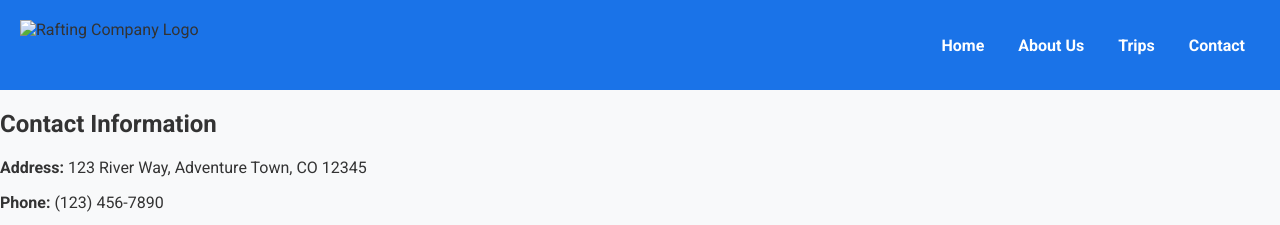
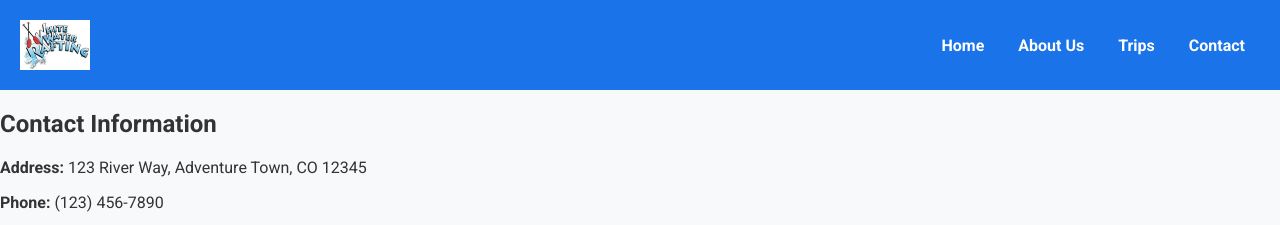
Before and after one commit to Skylevel7/wdd130, a plain HTML site: page wwr/contact.html in a window 1280 px wide. Shown: the top 225 px of the page. Drawn offline with Linux system fonts and the light colour scheme.

Commit message:
logo jpg

```diff
--- a/wwr/contact.html
+++ b/wwr/contact.html
@@ -12,7 +12,7 @@
 <body>
 
     <header>
-        <img src="images/logo.png" alt="Rafting Company Logo">
+        <img src="images/logo.jpg" alt="Rafting Company Logo">
         <nav>
             <a href="index.html">Home</a>
             <a href="about.html">About Us</a>
```
